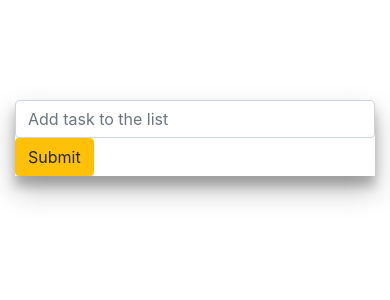
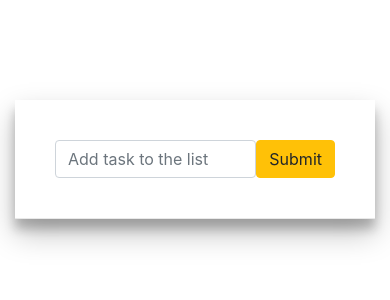
Before and after one commit to Jofasoga/todo-list, a React (Create React App) app: page / in a window 390 px wide. Shown: the top 300 px of the page. Built offline with nearby package versions, Linux system fonts and the light colour scheme.

Commit message:
Made the app responsive

```diff
--- a/src/App.css
+++ b/src/App.css
@@ -20,3 +20,15 @@
     justify-content: space-around;
     align-items: flex-start;
 }
+
+#form-wrapper {
+    position: sticky;
+    top: 0rem;
+    border-bottom: 1px solid #e9e9e9;
+    background-color: #fff;
+    padding: 40px;
+}
+
+.flex-wrapper {
+    display: flex;
+}
```
